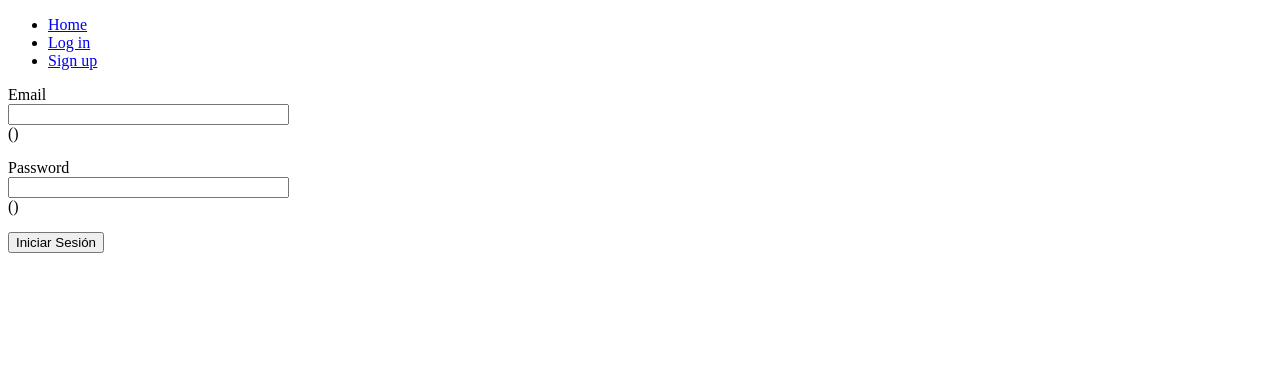
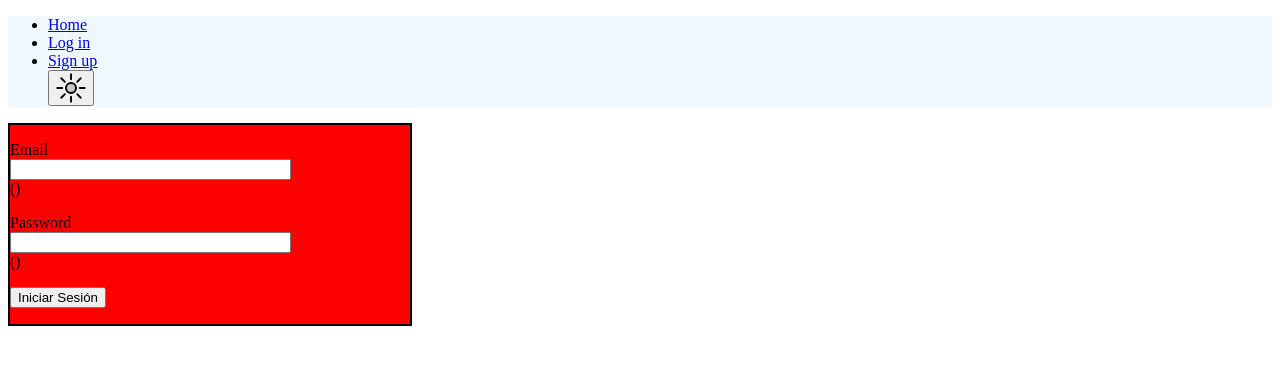
Before and after one commit to ramirezyhonny/web_noticias, a Flask app: page /login in a window 1280 px wide. Shown: the top 365 px of the page. Run offline with Flask 3, Linux system fonts and the light colour scheme; parts of the project's set-up code (start-up, migrations or seed data) failed here and were passed over; some libraries are stand-ins or nearby versions.

Commit message:
adicion dark mode, etc

```diff
--- /dev/null
+++ b/app/static/css/style_base_dark.css
@@ -0,0 +1,3 @@
+#navbar{
+    background-color: black;
+}
--- /dev/null
+++ b/app/static/css/style_base_light.css
@@ -0,0 +1,3 @@
+#navbar{
+    background-color: aliceblue;
+}
--- /dev/null
+++ b/app/static/css/style_login.css
@@ -0,0 +1,7 @@
+.form_login_container{
+    background-color: red;
+    border: 2px solid #000;
+    width: 400px;
+
+
+}
--- /dev/null
+++ b/app/static/js/change_theme.js
@@ -0,0 +1,32 @@
+function toggleTheme() {
+    const themeStyle = document.getElementById("theme_style");
+    const lightIcon = document.getElementById("light_icon");
+    const darkIcon = document.getElementById("dark_icon");
+    if (themeStyle.getAttribute("href") === url_for_light) {
+        themeStyle.setAttribute('href', url_for_dark);
+        lightIcon.style.display = "none";
+        darkIcon.style.display = "block";
+        localStorage.setItem("theme", "dark");
+    } else {
+        themeStyle.setAttribute('href', url_for_light);
+        lightIcon.style.display = "block";
+        darkIcon.style.display = "none";
+        localStorage.setItem("theme", "light");
+    }
+}
+
+window.onload = function() {
+    const theme = localStorage.getItem("theme");
+    const themeStyle = document.getElementById("theme_style");
+    const lightIcon = document.getElementById("light_icon");
+    const darkIcon = document.getElementById("dark_icon");
+    if (theme === "dark") {
+        themeStyle.setAttribute('href', url_for_dark);
+        lightIcon.style.display = "none";
+        darkIcon.style.display = "block";
+    } else {
+        themeStyle.setAttribute('href', url_for_light);
+        lightIcon.style.display = "block";
+        darkIcon.style.display = "none";
+    }
+}
--- a/app/templates/base.html
+++ b/app/templates/base.html
@@ -4,7 +4,13 @@
     <meta charset="UTF-8">
     <meta name="viewport" content="width=device-width, initial-scale=1.0">
     <link rel="stylesheet" href="{{ url_for('static', filename='css/style_base.css') }}">
+    <link rel="stylesheet" href="{{ url_for('static', filename='css/style_base_light.css') }}" id="theme_style">
     <link rel="stylesheet" href="{{ url_for('static', filename='css/style_pagination.css') }}">
+    <script>
+        const url_for_light = "{{ url_for('static', filename='css/style_base_light.css') }}";
+        const url_for_dark = "{{ url_for('static', filename='css/style_base_dark.css') }}";
+    </script>
+    <script src="{{ url_for('static', filename='js/change_theme.js') }}"></script>
     <title>WebNotice</title>
     {% block css %}
         <!--En esta sección es donde  en los templates hijos  pondrán sus css particular de cada archivo,-->
@@ -23,6 +29,16 @@
                     <li><a href="{{ url_for('auth_bp.login') }}" class="navbar_list_link" >Log in</a></li>
                     <li><a href="{{ url_for('signup_bp.signup') }}" class="navbar_list_link" >Sign up</a></li>
                 {% endif %}
+                <button onclick="toggleTheme()" id="theme_button" class="icon_nav_theme">
+                    <img src="{{ url_for('static', filename='icons/lightmode.svg') }}" alt="mode light" class="pic_mode" id="light_icon">
+                    <img src="{{ url_for('static', filename='icons/darkmode.svg') }}" alt="mode dark" class="pic_mode" id="dark_icon" style="display: none;">
+                </button>
+                <style>
+                    .pic_mode{
+                        width: 30px;
+                    }
+                </style>
+
             </ul>
         </nav>
     </header>
@@ -33,5 +49,6 @@
         </div>
     </main>
     <footer></footer>
+
 </body>
 </html>
--- a/app/templates/login.html
+++ b/app/templates/login.html
@@ -1,6 +1,9 @@
 {% extends 'base.html' %}
+{% block css %}
+    <link rel="stylesheet" href="{{ url_for('static',filename='css/style_login.css') }}">
+{% endblock %}
 {% block content %}
-    <div class="form_container">
+    <div class="form_login_container">
         <form action="{{ url_for('auth_bp.login') }}" method="post">
             {{ form.hidden_tag() }}
             <p>
```
Also changed, not shown: app/static/icons/darkmode.svg (added), app/static/icons/lightmode.svg (added).
